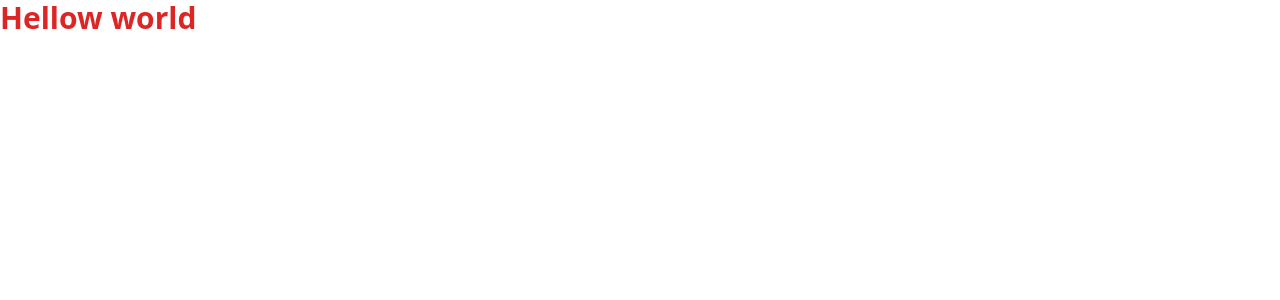
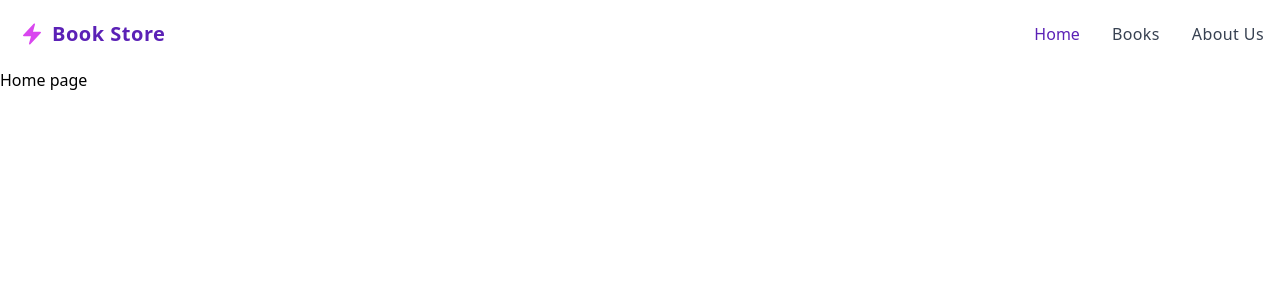
Before and after one commit to FKhushbu927/Book-store-app, a React (Vite) app: page / in a window 1280 px wide. Shown: the top 300 px of the page. Built offline with nearby package versions, Linux system fonts and the light colour scheme.

Commit message:
navbar added

```diff
--- a/package.json
+++ b/package.json
@@ -10,6 +10,7 @@
     "preview": "vite preview"
   },
   "dependencies": {
+    "@heroicons/react": "^2.0.18",
     "react": "^18.2.0",
     "react-dom": "^18.2.0",
     "react-router-dom": "^6.15.0"
--- a/src/App.jsx
+++ b/src/App.jsx
@@ -1,7 +1,10 @@
-import { useState } from 'react'
+
 import reactLogo from './assets/react.svg'
 
 import './App.css'
+import { Outlet } from 'react-router-dom'
+
+import Header from './components/Header'
 
 function App() {
 
@@ -9,7 +12,13 @@ function App() {
   return (
     <>
 
-       <h1 className="text-3xl text-red-600 font-bold">Hellow world</h1>
+
+       {/* header */}
+
+       <Header></Header>
+       <Outlet></Outlet>
+       {/* footer */}
+
 
     </>
   )
--- /dev/null
+++ b/src/components/Books.jsx
@@ -0,0 +1,11 @@
+import React from 'react';
+
+const Books = () => {
+    return (
+        <div>
+            book page
+        </div>
+    );
+};
+
+export default Books;
--- /dev/null
+++ b/src/components/Footer.jsx
@@ -0,0 +1,11 @@
+import React from 'react';
+
+const Footer = () => {
+    return (
+        <div>
+            <h1>Footer</h1>
+        </div>
+    );
+};
+
+export default Footer;
--- a/src/components/Footer/Footer.jsx
+++ /dev/null
@@ -1,11 +0,0 @@
-const Footer = () => {
-    return (
-      <footer className='px-4 divide-y  text-gray-800 relative bottom-0 left-0'>
-        <div className='py-6 text-sm text-center text-gray-400'>
-           <h1>programming-book-store-app</h1>
-        </div>
-      </footer>
-    )
-  }
-
-  export default Footer
--- /dev/null
+++ b/src/components/Header.jsx
@@ -0,0 +1,49 @@
+import React from 'react';
+import { BoltIcon } from '@heroicons/react/24/solid'
+import { Link, NavLink } from 'react-router-dom';
+
+const Header = () => {
+    return (
+        <>
+            <div className='flex items-center justify-between ml-5 mr-4 my-5'>
+                <Link to='/' className='inline-flex items-center'>
+                    <BoltIcon className='h-6 w-6 text-fuchsia-500'></BoltIcon>
+
+                    <span className='text-xl ml-2 font-bold tracking-wide text-violet-800'>Book Store</span>
+
+                </Link>
+
+            {/* nav items */}
+            <ul className='items-center hidden space-x-8  lg:flex md:flex'>
+                <li>
+                    <NavLink
+                        to='/'
+                        className={({ isActive}) => (isActive ? 'text-violet-800' : 'default')}
+
+                    >
+                        Home
+                    </NavLink>
+                </li>
+                <li>
+                    <NavLink
+                        to="/books"
+                        className={({ isActive}) => (isActive ? 'text-violet-800' : 'default')}
+                    >
+                        Books
+                    </NavLink>
+                </li>
+                <li>
+                    <NavLink
+                        to="/about"
+                        className={({ isActive}) => (isActive ? 'text-violet-800' : 'default')}
+                    >
+                        About Us
+                    </NavLink>
+                </li>
+            </ul>
+            </div>
+        </>
+    );
+};
+
+export default Header;
--- /dev/null
+++ b/src/components/Home.jsx
@@ -0,0 +1,11 @@
+import React from 'react';
+
+const Home = () => {
+    return (
+        <div>
+            <h1>Home page</h1>
+        </div>
+    );
+};
+
+export default Home;
```
Also changed, not shown: src/main.jsx (+27 -1 lines), src/components/About.jsx (renamed from src/components/About/About.jsx), 1 other file (tests, documents, lock files or other folders).
